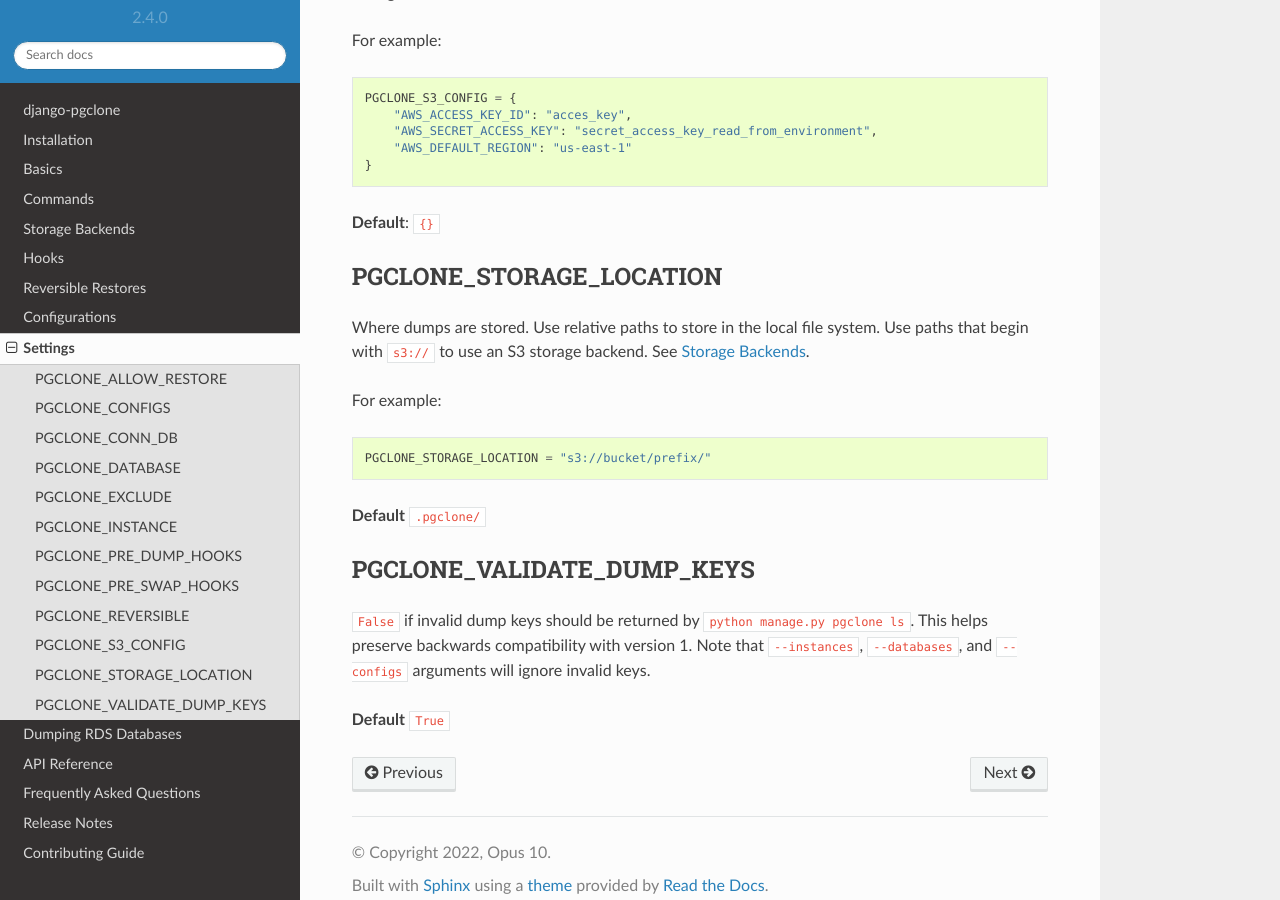
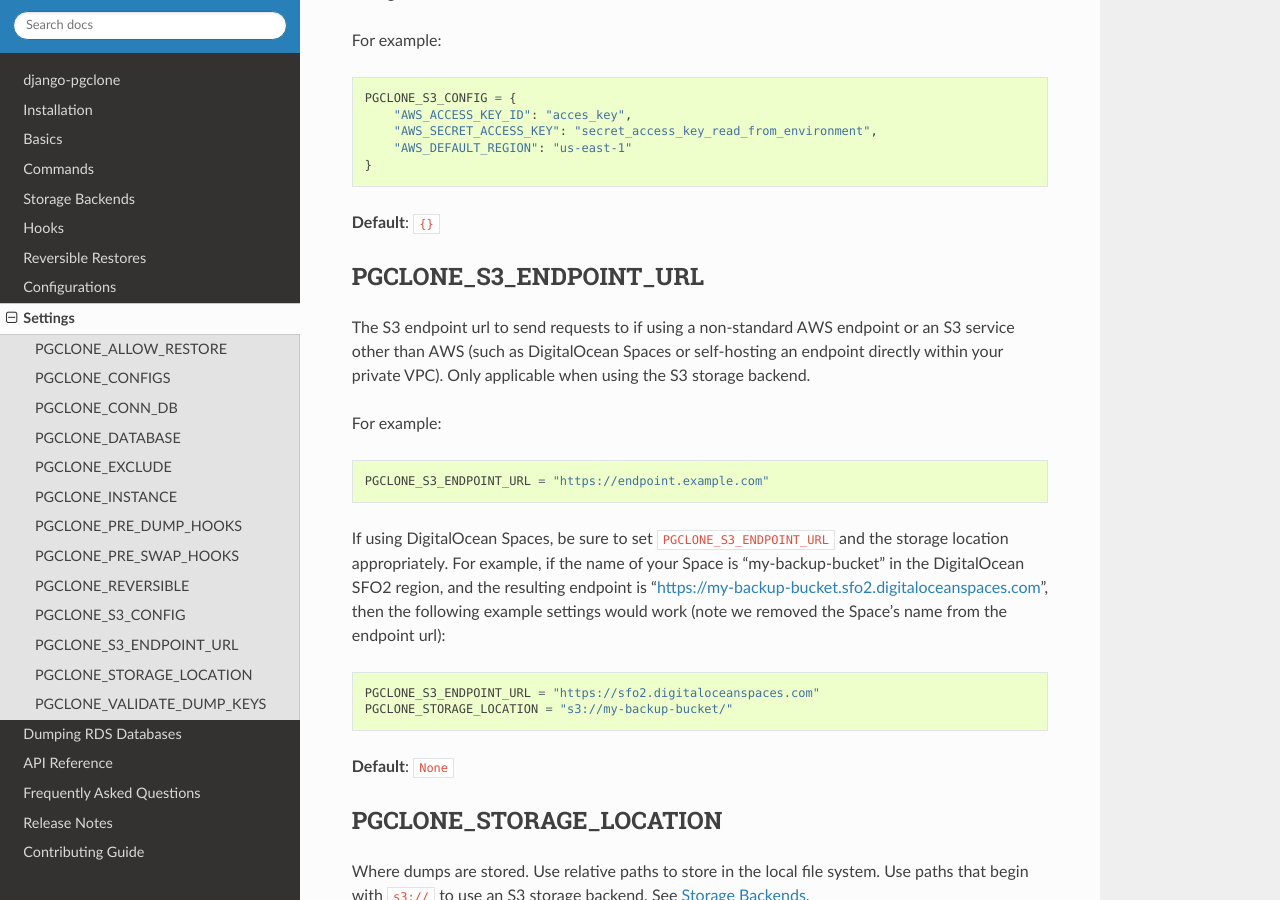
Before and after one commit to Opus10/django-pgclone, a Sphinx documentation site: the page built from docs/settings.rst, in a window 1280 px wide and 900 px high, scrolled down 2116 px. Built offline with Sphinx 7.4.7 and the Read the Docs theme 2.0.0, drawn with Linux system fonts in a browser that asks for light colours.

Commit message:
Add ability to specify endpoint url
Adds capability to specify the S3 endpoint url to send requests to if using a non-standard AWS endpoint or an S3 service other than AWS (such as DigitalOcean Spaces or self-hosting an endpoint directly within your private VPC). Only applicable when using the S3 storage backend.

Type: trivial

```diff
--- a/docs/settings.rst
+++ b/docs/settings.rst
@@ -108,6 +108,33 @@ For example:
 
 **Default**: ``{}``
 
+PGCLONE_S3_ENDPOINT_URL
+-----------------------
+
+The S3 endpoint url to send requests to if using a non-standard AWS endpoint or
+an S3 service other than AWS (such as DigitalOcean Spaces or self-hosting an
+endpoint directly within your private VPC). Only applicable when using the S3
+storage backend.
+
+For example:
+
+.. code-block:: python
+
+    PGCLONE_S3_ENDPOINT_URL = "https://endpoint.example.com"
+
+If using DigitalOcean Spaces, be sure to set ``PGCLONE_S3_ENDPOINT_URL`` and the
+storage location appropriately. For example, if the name of your Space is
+"my-backup-bucket" in the DigitalOcean SFO2 region, and the resulting endpoint is
+"https://my-backup-bucket.sfo2.digitaloceanspaces.com", then the following example
+settings would work (note we removed the Space's name from the endpoint url):
+
+.. code-block:: python
+
+    PGCLONE_S3_ENDPOINT_URL = "https://sfo2.digitaloceanspaces.com"
+    PGCLONE_STORAGE_LOCATION = "s3://my-backup-bucket/"
+
+**Default**: ``None``
+
 PGCLONE_STORAGE_LOCATION
 ------------------------
 
```
Also changed, not shown: docs/storage.rst (+10 -0 lines), 3 other files.
